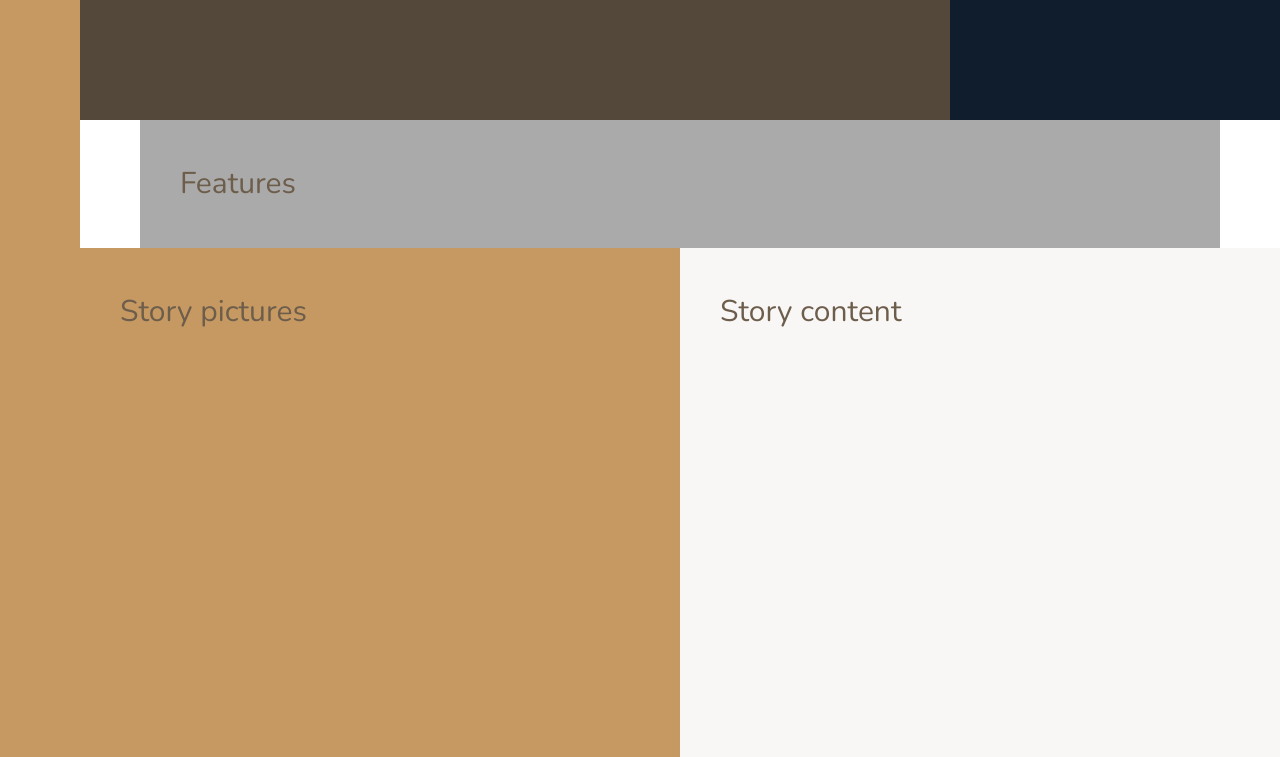
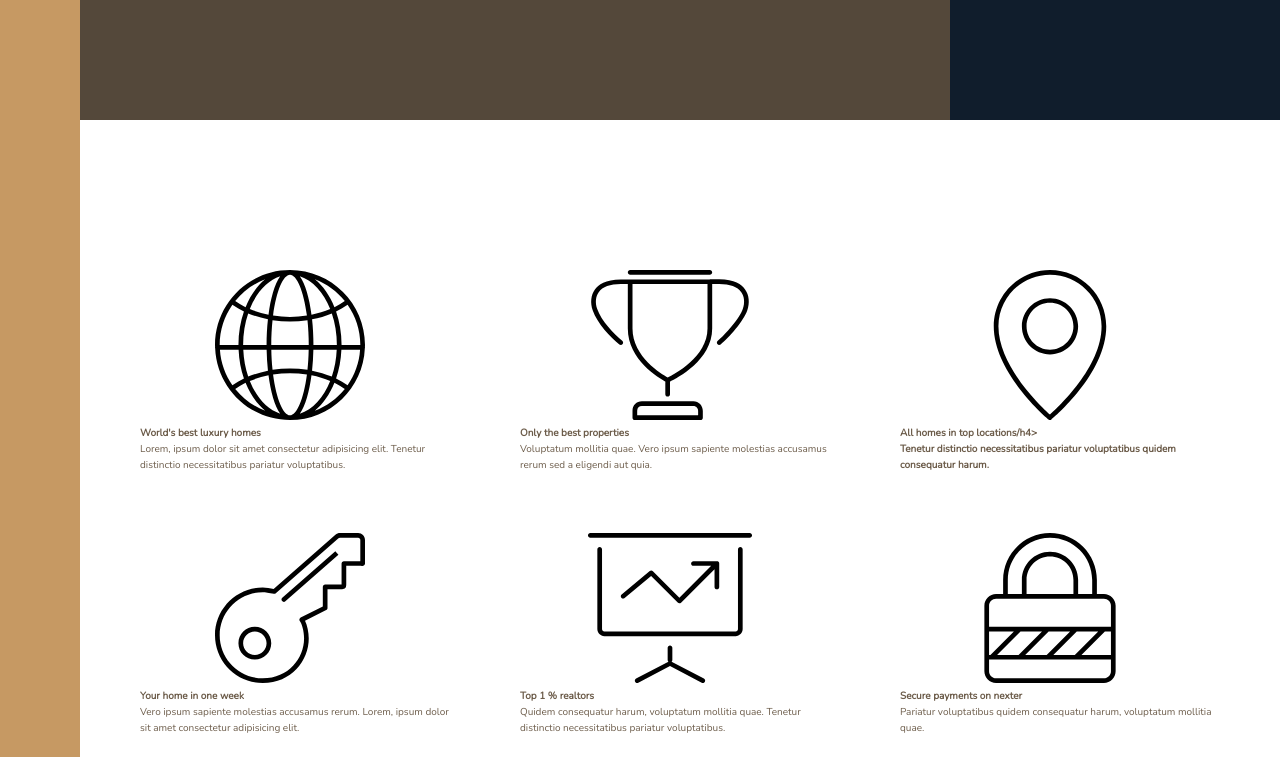
Before and after one commit to MatildaMared/advanced-css-nexter, a website: page index.html in a window 1280 px wide. Shown: the part 520-1277 px from the top of the page. Drawn offline with nearby package versions, Linux system fonts and the light colour scheme.

Commit message:
add content in feature section

```diff
--- a/index.html
+++ b/index.html
@@ -22,7 +22,68 @@
 
 			<div class="realtors">Top 3 realtors</div>
 
-			<section class="features">Features</section>
+			<section class="features">
+				<div class="feature">
+					<svg class="feature__icon">
+						<use xlink:href="img/sprite.svg#icon-global"></use>
+					</svg>
+					<h4 class="heading-4">World's best luxury homes</h4>
+					<p class="feature__text">
+						Lorem, ipsum dolor sit amet consectetur adipisicing elit. Tenetur
+						distinctio necessitatibus pariatur voluptatibus.
+					</p>
+				</div>
+				<div class="feature">
+					<svg class="feature__icon">
+						<use xlink:href="img/sprite.svg#icon-trophy"></use>
+					</svg>
+					<h4 class="heading-4">Only the best properties</h4>
+					<p class="feature__text">
+						Voluptatum mollitia quae. Vero ipsum sapiente molestias accusamus
+						rerum sed a eligendi aut quia.
+					</p>
+				</div>
+				<div class="feature">
+					<svg class="feature__icon">
+						<use xlink:href="img/sprite.svg#icon-map-pin"></use>
+					</svg>
+					<h4 class="heading-4">All homes in top locations/h4>
+					<p class="feature__text">
+						Tenetur distinctio necessitatibus pariatur voluptatibus quidem
+						consequatur harum.
+					</p>
+				</div>
+				<div class="feature">
+					<svg class="feature__icon">
+						<use xlink:href="img/sprite.svg#icon-key"></use>
+					</svg>
+					<h4 class="heading-4">Your home in one week</h4>
+					<p class="feature__text">
+						Vero ipsum sapiente molestias accusamus rerum. Lorem, ipsum dolor
+						sit amet consectetur adipisicing elit.
+					</p>
+				</div>
+				<div class="feature">
+					<svg class="feature__icon">
+						<use xlink:href="img/sprite.svg#icon-presentation"></use>
+					</svg>
+					<h4 class="heading-4">Top 1 % realtors</h4>
+					<p class="feature__text">
+						Quidem consequatur harum, voluptatum mollitia quae. Tenetur
+						distinctio necessitatibus pariatur voluptatibus.
+					</p>
+				</div>
+				<div class="feature">
+					<svg class="feature__icon">
+						<use xlink:href="img/sprite.svg#icon-lock"></use>
+					</svg>
+					<h4 class="heading-4">Secure payments on nexter</h4>
+					<p class="feature__text">
+						Pariatur voluptatibus quidem consequatur harum, voluptatum mollitia
+						quae.
+					</p>
+				</div>
+			</section>
 
 			<div class="story__pictures">Story pictures</div>
 
--- a/sass/_base.scss
+++ b/sass/_base.scss
@@ -43,9 +43,4 @@ body {
 			1fr
 		) [center-start] repeat(8, [col-start] minmax(min-content, 14rem) [col-end])
 		[center-end] minmax(6rem, 1fr) [full-end];
-
-	& > * {
-		padding: 40px;
-		font-size: 3rem;
-	}
 }
--- a/sass/_features.scss
+++ b/sass/_features.scss
@@ -1,4 +1,9 @@
 .features {
-	background-color: $color-grey-light-2;
 	grid-column: center-start / center-end;
+
+	margin: 15rem 0;
+
+	display: grid;
+	grid-template-columns: repeat(3, 1fr);
+	grid-gap: 6rem;
 }
```
Also changed, not shown: sass/main.css, 2 other files.
